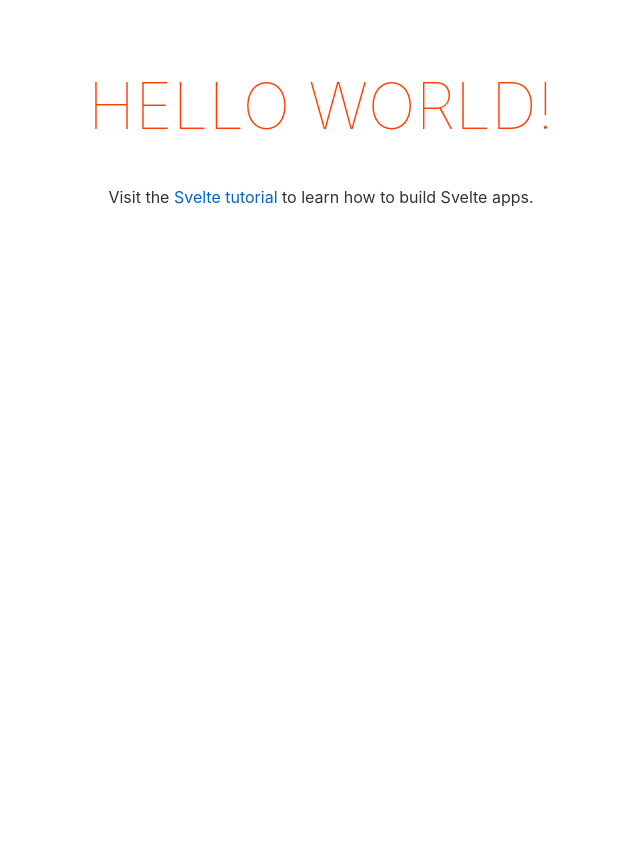
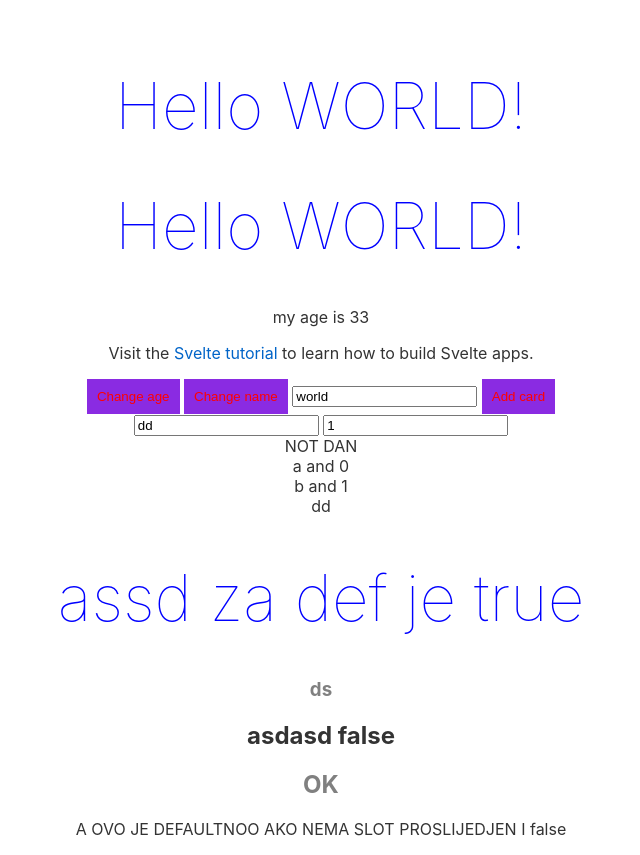
Before and after one commit to bojanv55/svelte-demo, a Svelte app: page / in a window 1280 px wide. Shown: the whole page, without its empty margins (319-959 px from the left). Before the commit the page ends 800 px from the top, so only its background shows below. Built offline with nearby package versions, Linux system fonts and the light colour scheme.

Commit message:
svelte probe

```diff
--- a/src/App.svelte
+++ b/src/App.svelte
@@ -1,10 +1,94 @@
 <script lang="ts">
+  import ContactCard from "./ContactCard.svelte";
+  import Slotted from "./Slotted.svelte";
+
   let name: string = 'world';
+  let age: number = 33;
+  let done: boolean = false;
+  let noChange: string;
+  let lista = ['a', 'b'];
+
+  let izSlota: boolean;
+
+  interface zapis {
+    a: string;
+    b: number;
+  }
+
+  let sve: zapis = {a: "dd", b: 1}
+
+  $: uppercaseName = name.toUpperCase();
+
+  $: console.log(name);
+
+  let toUpperName = () => {
+    return name.toUpperCase();
+  }
+
+  let incAge = () => {
+    age += 1;
+  }
+
+  let changeName = (n: string) => {
+    name = 'maxim';
+  }
+
+  let addContact = () => {
+    lista = [...lista, name]
+    noChange = uppercaseName;
+    done = !done;
+  }
+
+  let printConsole = () => {
+    console.log("asdsad");
+  }
+
+  let stampajBzvz = (event) => {
+    console.log(event);
+  }
 </script>
 
 <main>
-	<h1>Hello {name}!</h1>
-	<p>Visit the <a href="https://svelte.dev/tutorial">Svelte tutorial</a> to learn how to build Svelte apps.</p>
+  <h1>Hello {uppercaseName}!</h1>
+  <h1>Hello {toUpperName()}!</h1>
+  <p>my age is {age}</p>
+  <p>Visit the <a href="https://svelte.dev/tutorial">Svelte tutorial</a> to learn how to build
+    Svelte apps.</p>
+  <button on:click|once={incAge}>Change age</button>
+  <button on:click={changeName}>Change name</button>
+  <input type="text" bind:value={name}>
+
+  <button on:click={addContact}>Add card</button>
+
+  <form on:submit|preventDefault="{toUpperName}">
+    <input value="{sve.a}">
+    <input value="{sve.b}">
+  </form>
+
+  {#if done}
+    <!-- on:input will modify this name on input (execute this inline function) -->
+    <ContactCard userName="{name}" jobTitle="{noChange}" funkc="{printConsole}" on:bezveze="{stampajBzvz}" on:input={event => (name = event.target.value)}/>
+  {:else if !done}
+    <div>NOT DAN</div>
+  {/if}
+
+  {#each lista as l, index (l)} <!-- l in the end is key that should be unique -->
+    <div>{l} and {index}</div>
+  {:else}
+    <div>EMPTYY</div>
+  {/each}
+
+  <div><span>{sve.a}</span></div>
+
+  <Slotted let:zadef={zdf}>
+    <h1>assd za def je {zdf}</h1>
+    <h2 slot="moje"  let:slozeno={moraLokalnoImeNovo}>asdasd  {moraLokalnoImeNovo}</h2>
+    <h3>ds</h3>
+  </Slotted>
+
+  <Slotted>
+    <h2>OK</h2>
+  </Slotted>
 </main>
 
 <style lang="scss">
@@ -15,10 +99,17 @@
     margin: 0 auto;
 
     h1 {
-			color: #ff3e00;
-			text-transform: uppercase;
+      color: blue;
+      text-transform: none;
       font-size: 4em;
       font-weight: 100;
+    }
+
+    button {
+      color: red;
+      background-color: blueviolet;
+      border: none;
+      padding: 10px;
     }
 
     @media (min-width: 640px) {
--- /dev/null
+++ b/src/ContactCard.svelte
@@ -0,0 +1,54 @@
+<script lang="ts">
+  import {createEventDispatcher} from "svelte";
+
+  export let userName : string;
+  export let jobTitle : string = 'dd';
+  export let funkc : () => void;
+
+  const dispatch = createEventDispatcher();
+
+  export function nesto() {
+    //emituje event koji u ocu moze da se kapcruje sa on:bezveze="{stampajBzvz}" na komponenti
+    dispatch('bezveze', {id:'2222'});
+  }
+</script>
+
+<div>
+  <header>
+    <div class="{jobTitle==='dfdf' ? 'thumb' : 'thumb thumb-plc'}">
+<!--    <div class="thumb" class:thumb-plc={jobTitle!=='dfdf'}>-->
+      <img src="" alt="asdas">
+    </div>
+    <div>
+      <h1>User Name</h1>
+      <h2>Job Title</h2>
+    </div>
+    <div class="user-data">
+      <h1>{userName}</h1>
+      <h2>{@html jobTitle}</h2> <!-- treat as html -->
+    </div>
+    <input value="{userName}" on:input>
+    <button on:click={funkc}>KONZOLA</button>
+    <button on:click={nesto}>KONZOLA2</button>
+  </header>
+</div>
+
+<style lang="scss">
+  .thumb{
+    background-color: gray;
+
+    &-plc{
+      background-color: red;
+    }
+  }
+
+  div {
+    div{
+      border: 1px solid black;
+    }
+
+    h1{
+      color:yellow;
+    }
+  }
+</style>
--- /dev/null
+++ b/src/Slotted.svelte
@@ -0,0 +1,24 @@
+<script lang="ts">
+  let izslotaalzadefault: boolean = true;
+  let kontrolisiIzSlotDefinicije: boolean = false;
+</script>
+
+<div class="backdrop"></div>
+<div class="modal">
+  <slot zadef={izslotaalzadefault} />
+</div>
+<div class="ispodSlot">
+  <slot name="moje" slozeno={kontrolisiIzSlotDefinicije}> <!-- saljemo iznad  -->
+    A OVO JE DEFAULTNOO AKO NEMA SLOT PROSLIJEDJEN I {kontrolisiIzSlotDefinicije}
+  </slot>
+</div>
+
+<style lang="scss">
+  .backdrop{
+    color: red;
+  }
+
+  .modal{
+    color:gray;
+  }
+</style>
--- a/src/main.ts
+++ b/src/main.ts
@@ -1,7 +1,10 @@
 import App from './App.svelte';
 
 const app = new App({
-	target: document.body
+	target: document.body,
+	props: {
+		name: 'jaja'
+	}
 });
 
 export default app;
```
Lines whose indentation alone changed are shown as unchanged.
